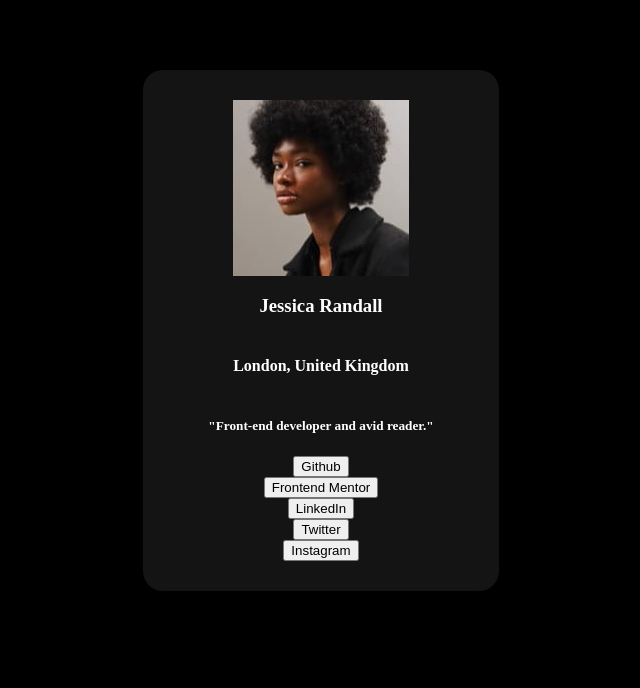
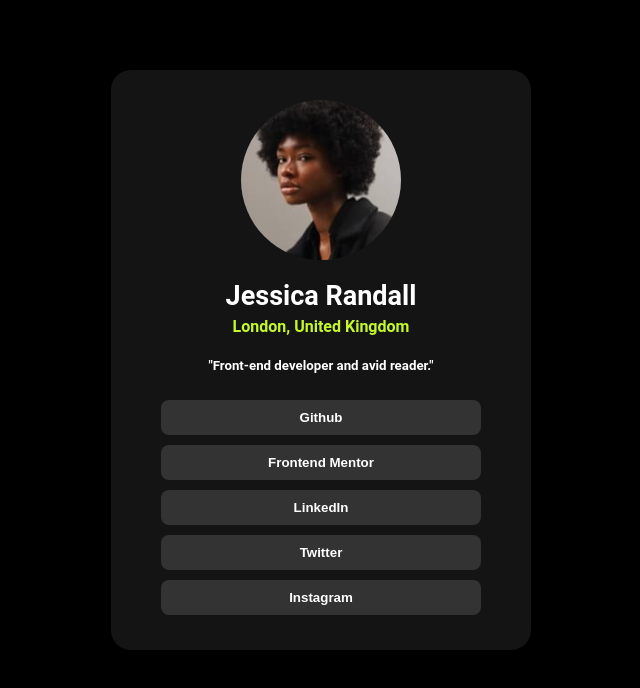
Before and after one commit to theheemmanuel/social-media, a plain HTML site: page index.html in a window 1280 px wide. Shown: the whole page, without its empty margins (319-959 px from the left). Drawn offline with Linux system fonts and the light colour scheme.

Commit message:
done with styling

```diff
--- a/style.css
+++ b/style.css
@@ -1,5 +1,8 @@
 body {
   background-color: black;
+  margin: 0;
+  padding: 0;
+  font-family: roboto;
 }
 
 .main {
@@ -10,7 +13,49 @@ body {
   background-color: hsl(0, 0%, 8%);
   color: white;
   width: 25%;
-  margin: 70px auto;
+  margin: 70px auto 0;
   border-radius: 20px;
-  padding: 30px 20px;
+  padding: 30px 50px;
+  text-align: center;
 }
+
+.main img {
+  border-radius: 100%;
+  width: 50%;
+  margin: 0 auto;
+}
+
+.main h3 {
+  margin: 20px 0 5px 0;
+  font-size: 27px;
+}
+
+.main h4 {
+  color: hsl(75, 94%, 57%);
+  margin: 0;
+}
+
+button {
+  margin: 5px 0;
+  color: white;
+  background-color: hsl(0, 0%, 20%);
+  width: 100%;
+  height: 35px;
+  border: none;
+  border-radius: 8px;
+  font-weight: 600;
+  cursor: pointer;
+}
+
+button:hover {
+  color: black;
+  background-color: hsl(75, 94%, 57%);
+}
+
+@media (max-width: 450px) {
+  .main {
+    padding: 30px 10px;
+    width: 80%;
+    margin: 30px auto 0;
+  }
+}
```
